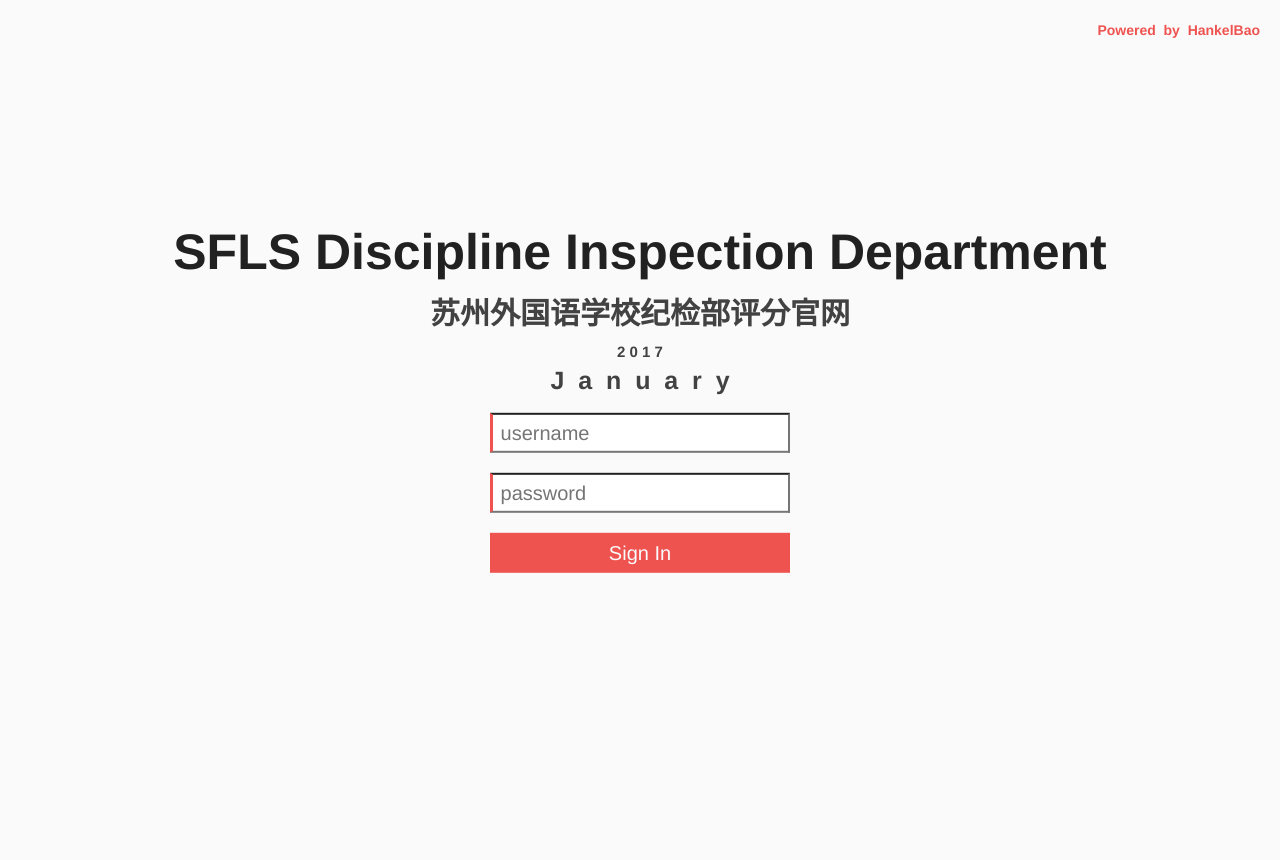
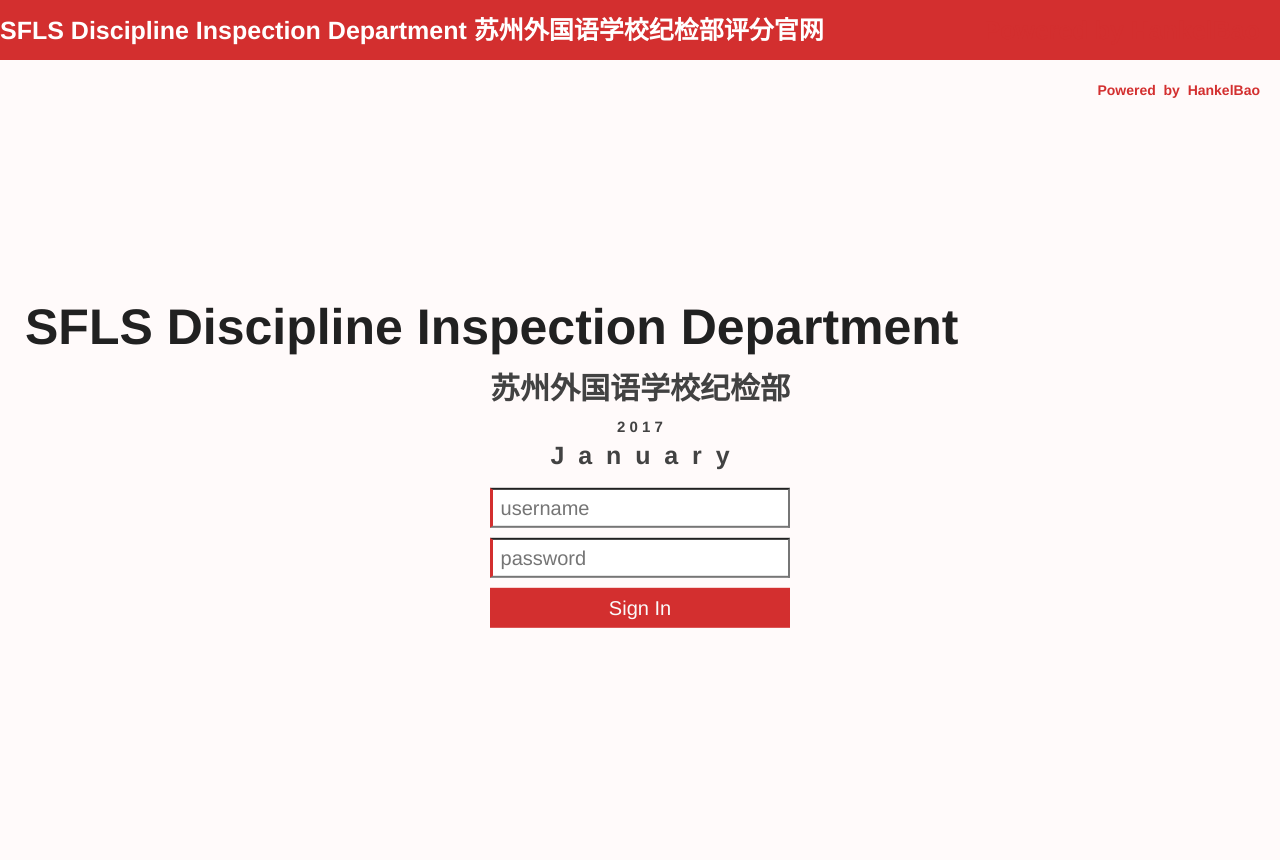
Before and after one commit to HankelBao/DIDSYS, a PHP site: page / in a window 1280 px wide. Before the commit the page ends 573 px from the top, so only its background shows below. Run offline with PHP 8.4, Linux system fonts and the light colour scheme.

Commit message:
ok version - prepare for a new ui tomorrow

```diff
--- a/index.php
+++ b/index.php
@@ -9,8 +9,13 @@
 
     <body>
         <script type="text/javascript" src="js/jquery.min.js"></script>
+        <div class="top-nav">
+            <label class="title-label">SFLS Discipline Inspection Department</label>
+            <label class="title-chi">苏州外国语学校纪检部评分官网</label>
+            <label class="signature-label">Powered by HankelBao</label>
+        </div>
 
-        <div class="intro-div">
+        <div class="intro-page">
 
             <div class="signature-div">
                 <label class="signature-label">Powered&nbsp;&nbsp;by&nbsp;&nbsp;HankelBao</label>
@@ -18,7 +23,7 @@
 
             <div class="center-div">
                 <label class="title-did">SFLS Discipline Inspection Department</label></br>
-                <label class="illustration-div">苏州外国语学校纪检部评分官网</label></br>
+                <label class="illustration-div">苏州外国语学校纪检部</label></br>
                 <label class="title-year"><b>2 0 1 7</b></label></br>
                 <label class="title-month">
                     <b>J&nbsp;&nbsp;a&nbsp;&nbsp;n&nbsp;&nbsp;u&nbsp;&nbsp;a&nbsp;&nbsp;r&nbsp;&nbsp;y</b>
--- a/theme/index.css
+++ b/theme/index.css
@@ -1,9 +1,8 @@
-.intro-div {
-    position: relative;
+.intro-page {
     width: 100%;
     height: 100%;
     color: #424242;
-    background-color: #fafafa;
+    background-color: #FFFAFA;
 }
 
 .signature-div {
@@ -15,7 +14,7 @@
 .signature-label {
     margin-right: 20px;
     float: right;
-    color: ef5350;
+    color: #D32F2F;
 }
 
 .center-div {
@@ -48,22 +47,31 @@
 }
 
 .input-text {
-    border-left: solid 3.5px #ef5350;
+    border-left: solid 3.5px #D32F2F;
     border-top,
     border-bottom,
     border-right: solid 1.5px #424242;
     height: 40px;
     width: 300px;
     font-size: 20px;
-    margin: 10px;
+    margin-top: 10px;
 }
 
 .submit-button {
-    background-color: #ef5350;
+    background-color: #D32F2F;
     color: #fafafa;
     width: 300px;
     height: 40px;
     font-size: 20px;
-    margin: 10px;
+    margin-top: 10px;
     border: 0px;
 }
+
+.top-nav {
+    width: 100%;
+    height: 60px;
+    background-color: #D32F2F;
+    color: #FFFFFF;
+    line-height: 60px;
+    font-size: 25px;
+}
```
